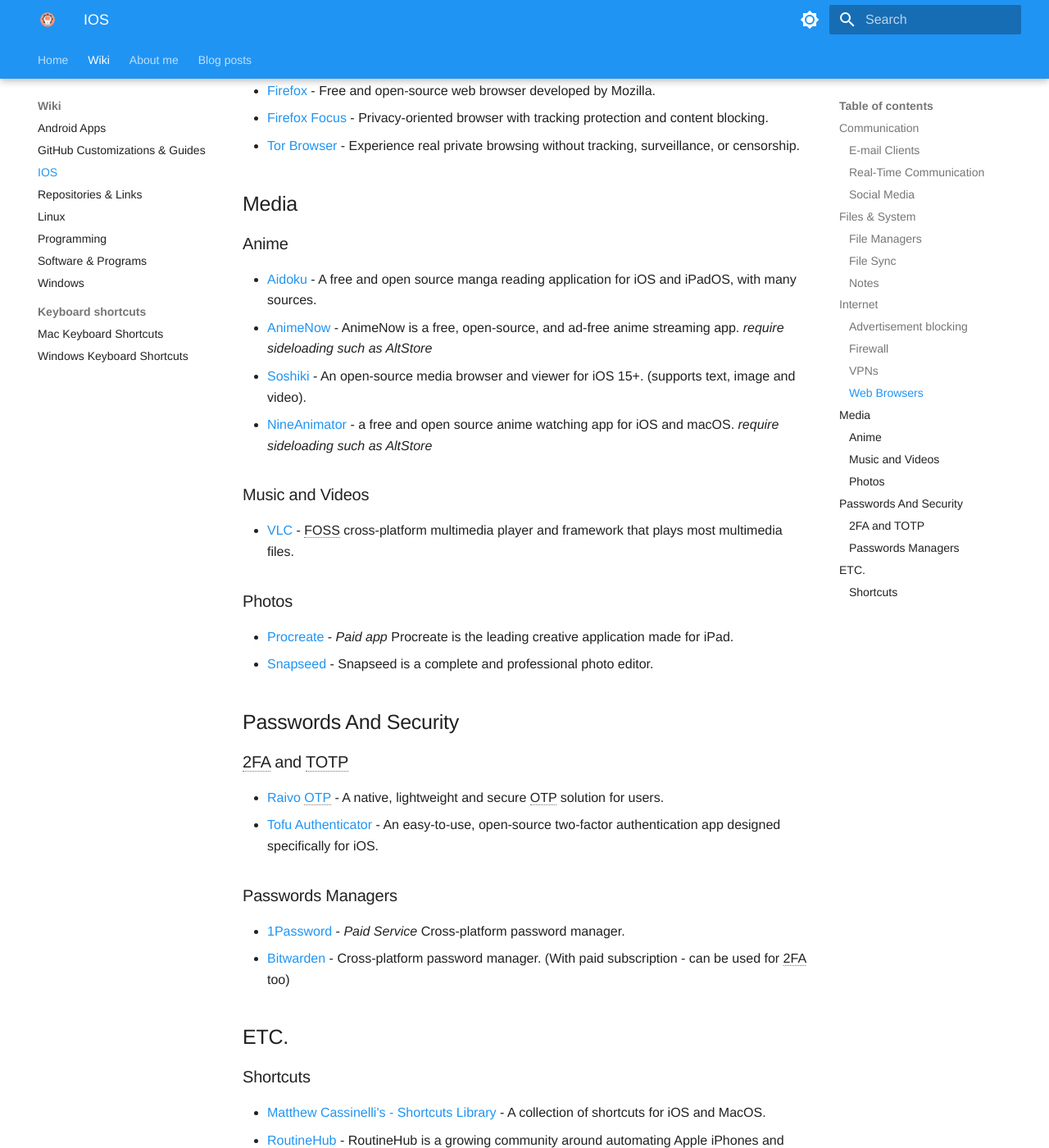
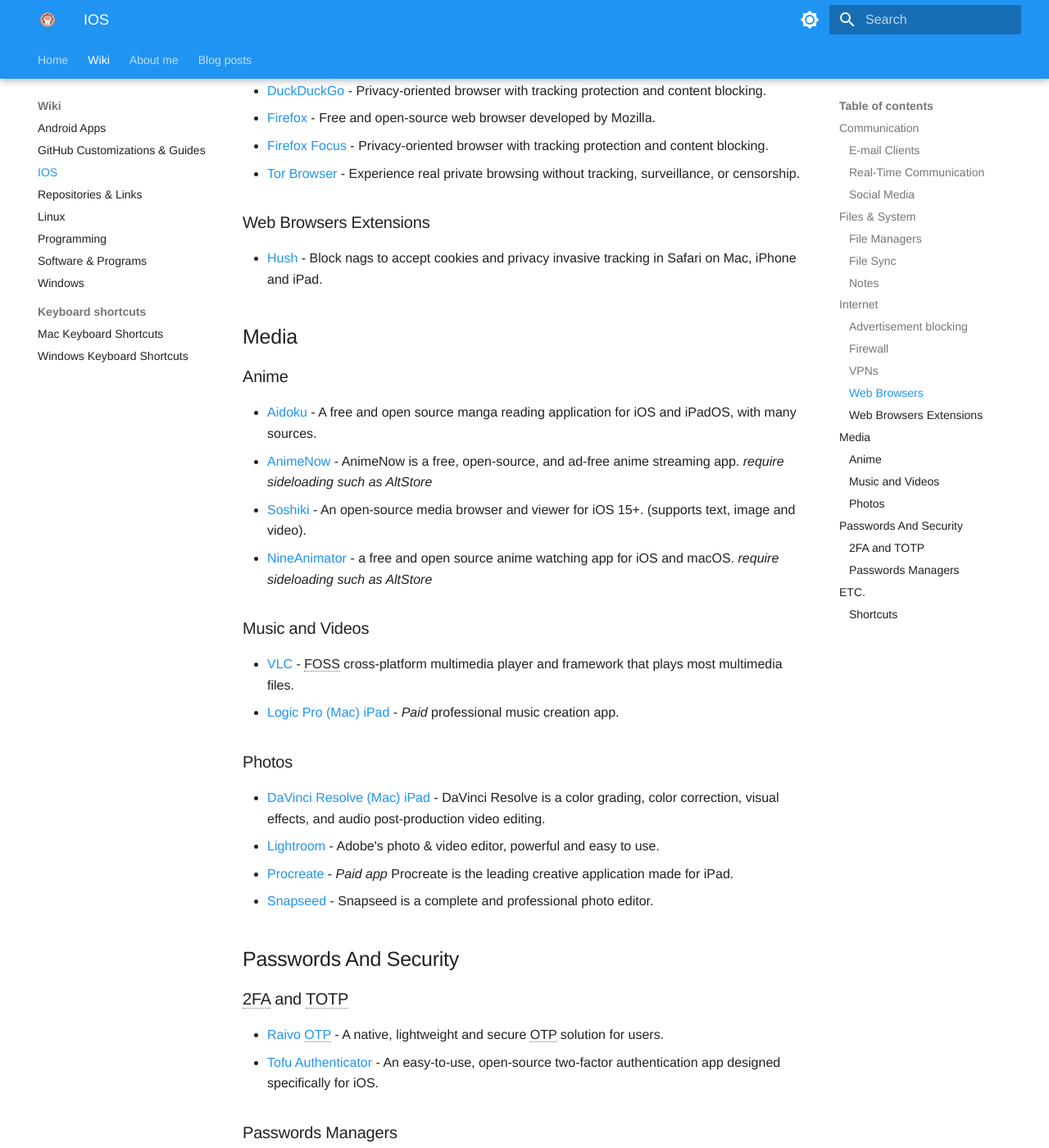
Before and after one commit to ZivSimchoni/Zwiki, an MkDocs documentation site: the page built from docs/Wiki/IOS.md, in a window 1280 px wide and 1400 px high, scrolled down 2141 px. Shown: the whole window at 82% size. Built offline with MkDocs 1.6.1 and Material for MkDocs 9.7.7, drawn with Linux system fonts in a browser that asks for light colours; some web fonts are replaced; some of the changed text lies outside the part shown.

Commit message:
Update IOS.md

```diff
--- a/docs/Wiki/IOS.md
+++ b/docs/Wiki/IOS.md
@@ -40,6 +40,7 @@
 -   [GoodNotes](https://apps.apple.com/app/goodnotes-5/id1444383602) - GoodNotes 5 is a combination digital notepad and PDF markup tool. And it’s very good at both.
 -   [Joplin](https://apps.apple.com/app/joplin/id1315599797) - Joplin is an open source note-taking app. Capture your thoughts and securely access them from any device.
 -   [Notability](https://apps.apple.com/app/notability/id360593530) - Powerful, yet wonderfully simple note-taking and PDF annotation.
+-   [Notes Writer](https://apps.apple.com/app/notes-writer-pdf-words-epub/id1423643723) - Notes Writer is a comprehensive note-taking app & PDF annotator.
 -   [Obsidian Notes](https://apps.apple.com/app/obsidian-connected-notes/id1557175442) - Obsidian is a powerful knowledge base on top of a local folder of plain text Markdown files.
 -   [Standard Notes](https://apps.apple.com/app/standard-notes/id1285392450) - Standard Notes is a safe place for your notes, thoughts, and life's work.
 
@@ -71,6 +72,10 @@
 -   [Firefox Focus](https://apps.apple.com/app/firefox-focus-privacy-browser/id1055677337) - Privacy-oriented browser with tracking protection and content blocking.
 -   [Tor Browser](https://apps.apple.com/app/onion-browser/id519296448) - Experience real private browsing without tracking, surveillance, or censorship.
 
+### Web Browsers Extensions
+
+-   [Hush](https://oblador.github.io/hush/) - Block nags to accept cookies and privacy invasive tracking in Safari on Mac, iPhone and iPad.
+
 ## Media
 
 ### Anime
@@ -83,9 +88,12 @@
 ### Music and Videos
 
 -   [VLC](https://apps.apple.com/app/vlc-for-mobile/id650377962) - FOSS cross-platform multimedia player and framework that plays most multimedia files.
+-   [Logic Pro (Mac)](https://apps.apple.com/app/logic-pro/id634148309) [iPad](https://apps.apple.com/app/logic-pro-for-ipad/id1615087040) - _Paid_ professional music creation app.
 
 ### Photos
 
+-   [DaVinci Resolve (Mac)](https://apps.apple.com/app/davinci-resolve/id571213070) [iPad](https://apps.apple.com/app/davinci-resolve-for-ipad/id1581363826) - DaVinci Resolve is a color grading, color correction, visual effects, and audio post-production video editing.
+-   [Lightroom](https://apps.apple.com/app/lightroom-photo-video-editor/id878783582) - Adobe's photo & video editor, powerful and easy to use.
 -   [Procreate](https://apps.apple.com/app/apple-store/id425073498?pt=345446) - _Paid app_ Procreate is the leading creative application made for iPad.
 -   [Snapseed](https://apps.apple.com/app/snapseed/id439438619) - Snapseed is a complete and professional photo editor.
 
```
Also changed, not shown: other parts of docs/Wiki/IOS.md (+1 -1 lines).
